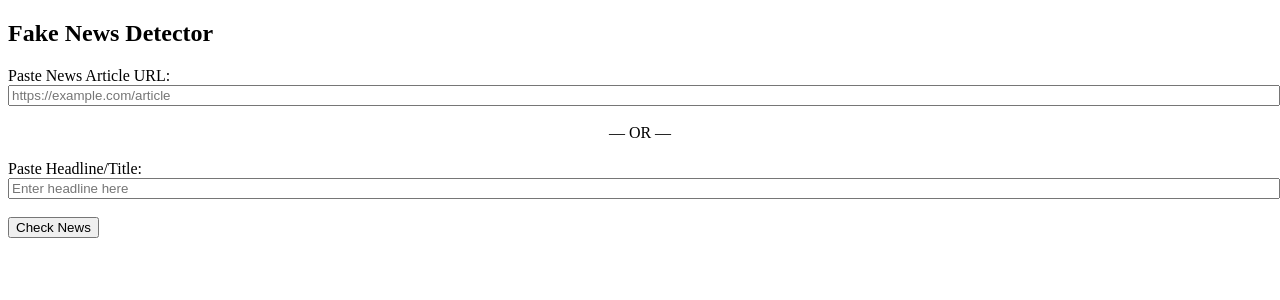
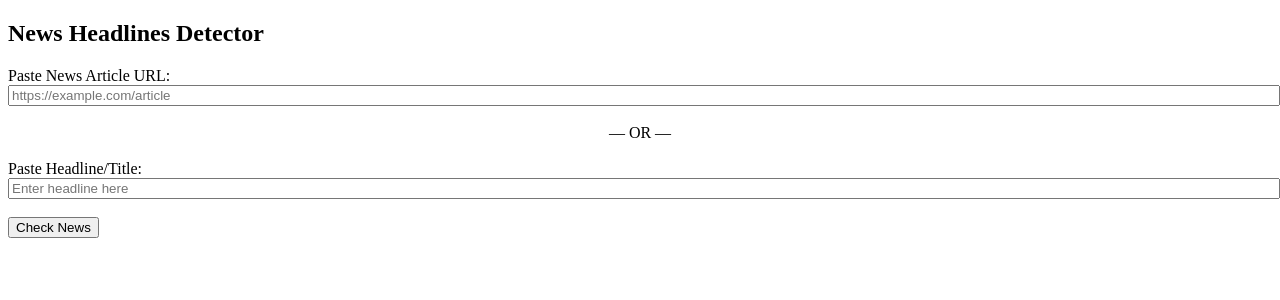
Before and after one commit to Vats1727/Fake-News-Detector, a Flask app: template templates/index.html in a window 1280 px wide. Shown: the top 300 px of the page. Run offline with Flask 3, Linux system fonts and the light colour scheme; the template is opened without the code that fills it, so the values that code supplies are empty; parts of the project's set-up code (start-up, migrations or seed data) failed here and were passed over.

Commit message:
Changes in nameing of project which looks more relavent to our goal

```diff
--- a/app.py
+++ b/app.py
@@ -2,7 +2,7 @@
 from flask import Flask, request, jsonify
 import joblib
 import newspaper
-from flask_cors import CORS  # Allow frontend requests
+from flask_cors import CORS
 
 app = Flask(__name__)
 CORS(app)
--- a/deep_trainer.py
+++ b/deep_trainer.py
@@ -89,7 +89,7 @@ def train_lstm():
 
 
     loss, acc = model.evaluate(X_test, y_test, verbose=0)
-    print(f"✅ Deep Learning Model Accuracy: {acc:.4f}")
+    print(f" Deep Learning Model Accuracy: {acc:.4f}")
 
 if __name__ == "__main__":
     train_lstm()
--- a/frontend/src/App.js
+++ b/frontend/src/App.js
@@ -9,7 +9,7 @@ function App() {
 
   return (
     <div className="container text-center mt-5">
-      <h1 className="mb-4"> Fake News Detector</h1>
+      <h1 className="mb-4">  News Headlines Detector</h1>
       <NewsForm setResult={setResult} />
       {result && <Result result={result} />}
     </div>
--- a/templates/index.html
+++ b/templates/index.html
@@ -4,7 +4,7 @@
     <title>Fake News Detector</title>
 </head>
 <body>
-    <h2>Fake News Detector</h2>
+    <h2> News Headlines Detector</h2>
     <form action="/predict" method="post">
         <label for="url">Paste News Article URL:</label><br>
         <input type="url" name="url" placeholder="https://example.com/article" style="width:100%"><br><br>
```
